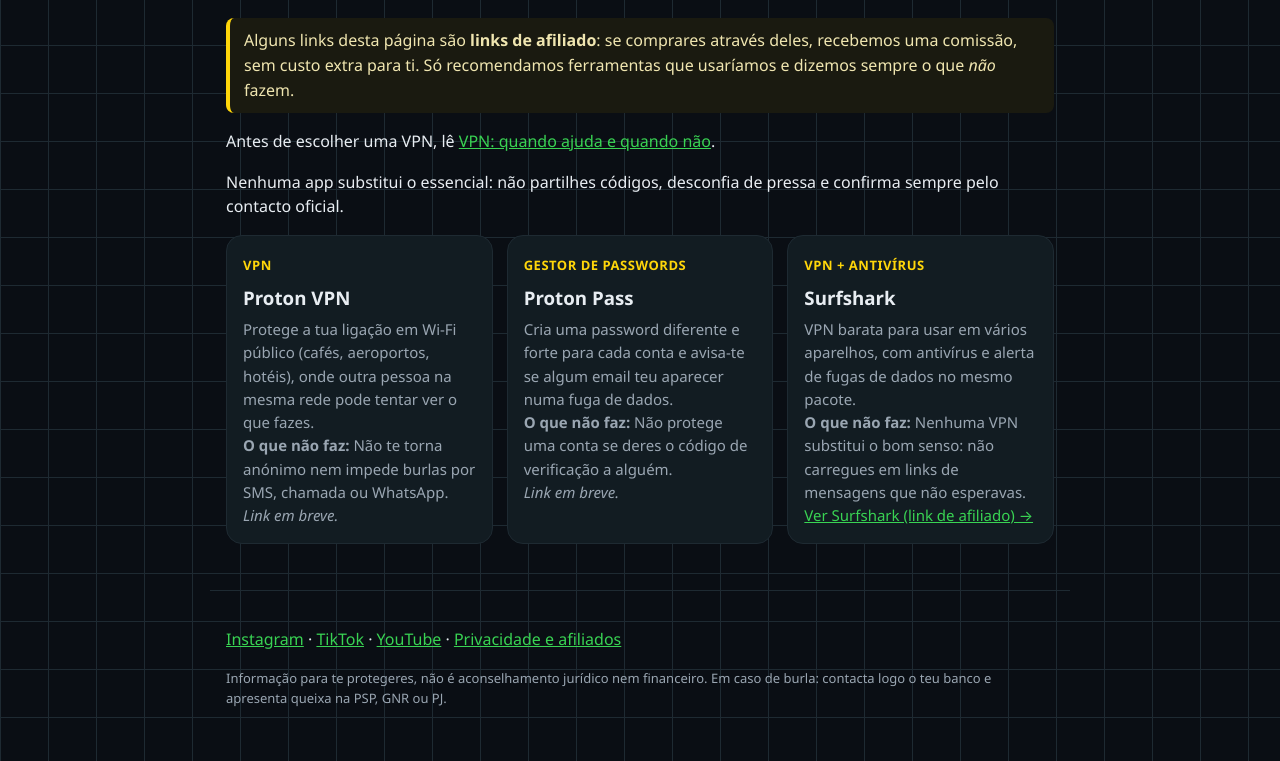
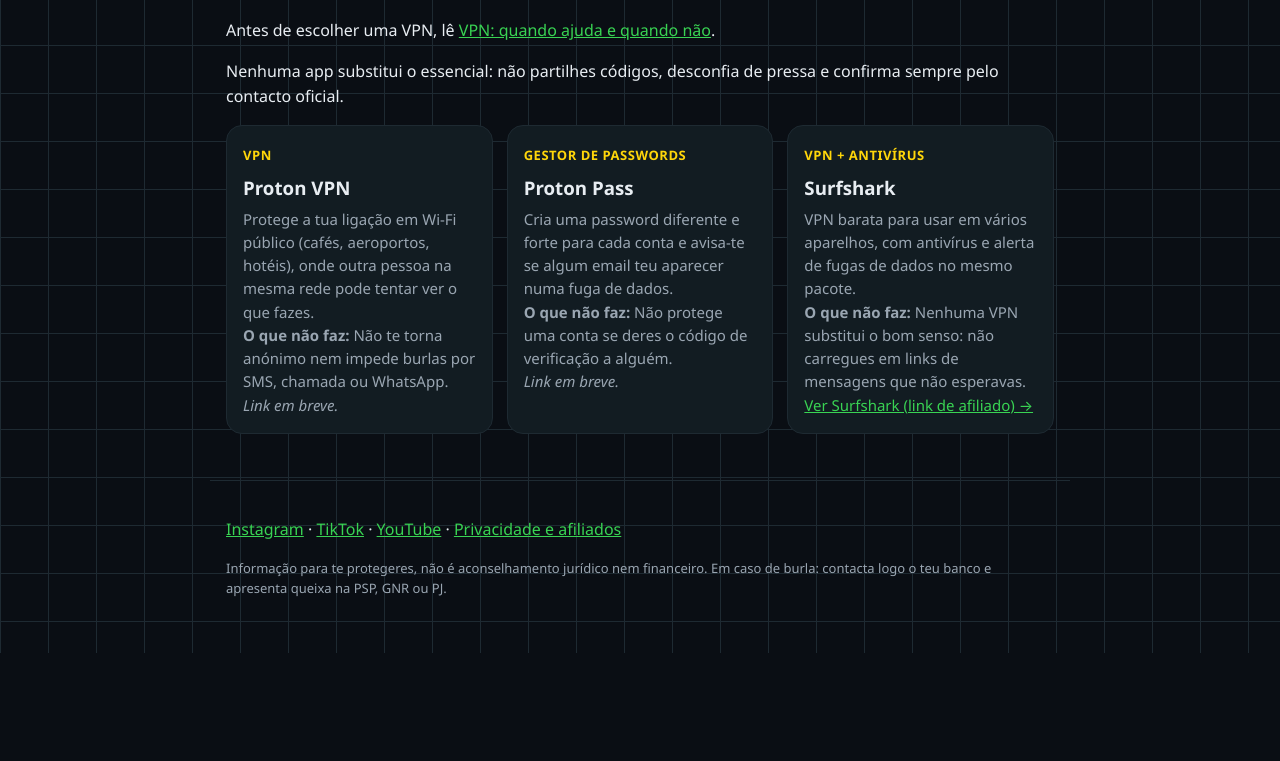
Before and after one commit to euyanisboy11/desburla, a plain HTML site: page ferramentas.html in a window 1280 px wide. Shown: the part 147-908 px from the top of the page. After the commit the page ends 800 px from the top, so only its background shows below. Drawn offline with Linux system fonts and the light colour scheme.

Commit message:
Ferramentas: tira o aviso longo de afiliados (fica a etiqueta em cada link)
Co-Authored-By: Claude Opus 5.5 <noreply@anthropic.com>

```diff
--- a/ferramentas.html
+++ b/ferramentas.html
@@ -5,7 +5,7 @@
 <body><header class="topo"><a class="marca" href="index.html"><img src="logo.png" alt=""> Desburla</a>
 <nav><a href="index.html#burlas">Burlas</a><a href="vpn.html">VPN</a><a href="kit.html">Kit grátis</a><a href="ferramentas.html">Ferramentas</a><a href="sobre.html">Sobre</a></nav></header>
 <main><h1>Ferramentas que recomendamos</h1>
-<p class="aviso">Alguns links desta página são <b>links de afiliado</b>: se comprares através deles, recebemos uma comissão, sem custo extra para ti. Só recomendamos ferramentas que usaríamos e dizemos sempre o que <i>não</i> fazem.</p>
+
 <p>Antes de escolher uma VPN, lê <a href="vpn.html">VPN: quando ajuda e quando não</a>.</p>
 <p>Nenhuma app substitui o essencial: não partilhes códigos, desconfia de pressa e confirma sempre pelo contacto oficial.</p>
 <div class="cartoes"><div class="cartao"><span class="etq">VPN</span><h3>Proton VPN</h3><p>Protege a tua ligação em Wi-Fi público (cafés, aeroportos, hotéis), onde outra pessoa na mesma rede pode tentar ver o que fazes.</p>
```
